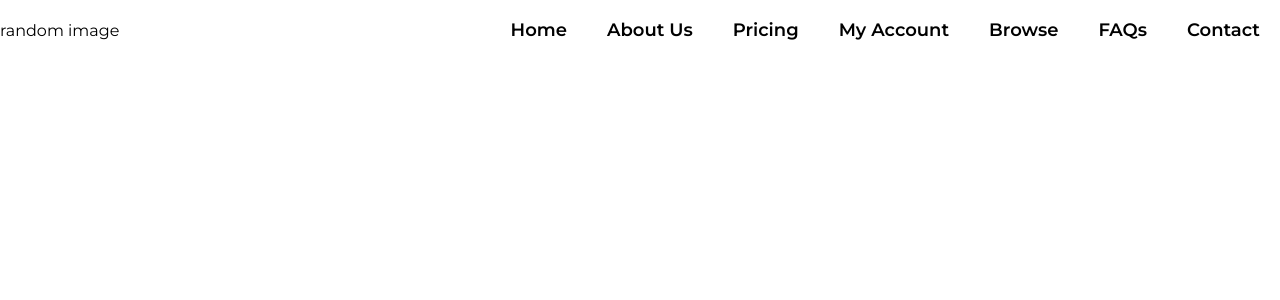
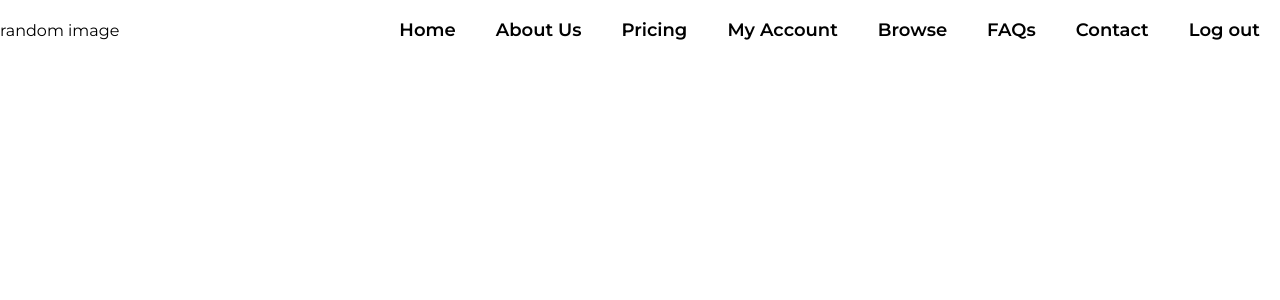
Before and after one commit to duyhnynh/COSC2430-ProjectGroup-8, a Flask app: page /header in a window 1280 px wide. Shown: the top 300 px of the page. Run offline with Flask 3, Linux system fonts and the light colour scheme; the visitor is signed in with stand-in values (Sample User, id 1).

Commit message:
create logout button

```diff
--- a/templates/account.html
+++ b/templates/account.html
@@ -11,7 +11,7 @@
     <link rel="stylesheet" href="/static/styles/account.css" />
     <title>My Account</title>
     <style>
-            {% if user %}
+      {% if user %}
       #account-page {
         top: 65px;
         margin: 0 150px 0px 0;
--- a/templates/header.html
+++ b/templates/header.html
@@ -3,7 +3,10 @@
   <head>
     <meta charset="UTF-8" />
     <meta name="viewport" content="width=device-width, initial-scale=1.0" />
-    <link href="https://fonts.googleapis.com/css2?family=Montserrat:wght@400;600;700&family=Open+Sans:wght@400;600&display=swap" rel="stylesheet">
+    <link
+      href="https://fonts.googleapis.com/css2?family=Montserrat:wght@400;600;700&family=Open+Sans:wght@400;600&display=swap"
+      rel="stylesheet"
+    />
     <link rel="stylesheet" href="/static/styles/header.css" />
     <title>Header</title>
   </head>
@@ -26,6 +29,9 @@
         </div>
         <a href="/faqs" target="_parent">FAQs</a>
         <a href="/contact" target="_parent">Contact</a>
+        {% if session['user'] %}
+        <a href="/logout" target="_parent">Log out</a>
+        {% endif %}
       </nav>
     </header>
     <nav id="mobile-vertical-navbar">
@@ -50,6 +56,9 @@
         </div>
         <a href="/faqs" target="_parent">FAQs</a>
         <a href="/contact" target="_parent">Contact</a>
+        {% if session['user'] %}
+        <a href="/logout" target="_parent">Log out</a>
+        {% endif %}
       </div>
     </nav>
     <script src="/static/general.js"></script>
```
Also changed, not shown: templates/home.html (+4 -4 lines).
